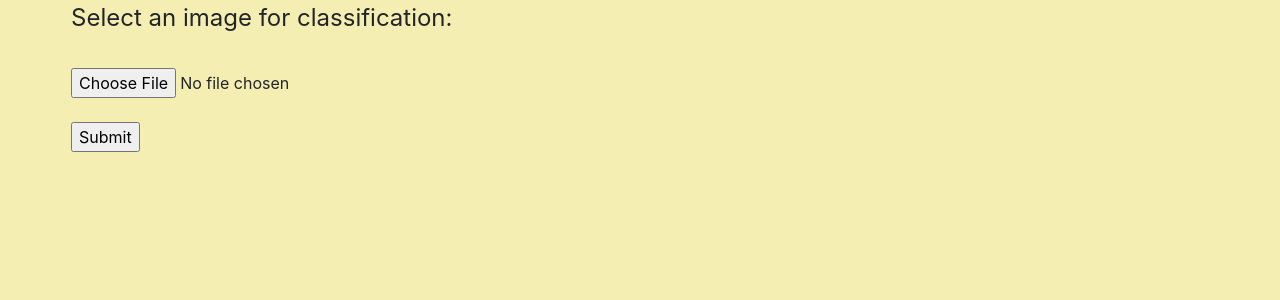
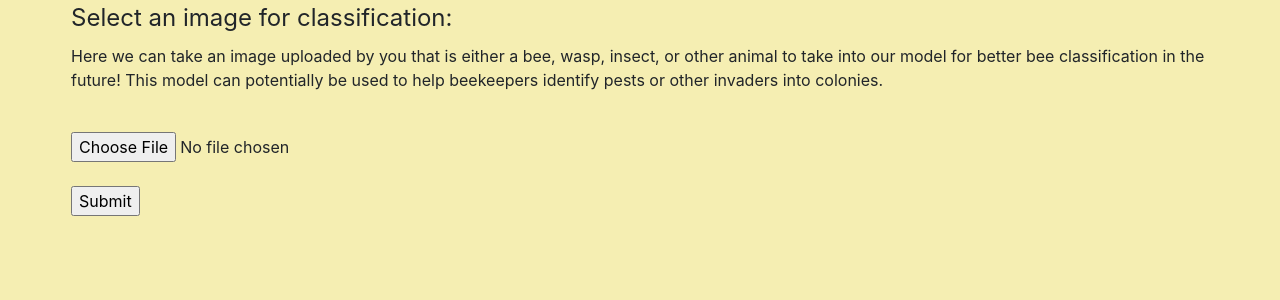
Before and after one commit to Apex8/better-than-a-bee, a Flask app: page /imgrecognition in a window 1280 px wide. Shown: the part 73-373 px from the top of the page. Run offline with Flask 2, Linux system fonts and the light colour scheme; some libraries are stand-ins or nearby versions.

Commit message:
blurb add

```diff
--- a/Templates/imgrecognition.html
+++ b/Templates/imgrecognition.html
@@ -59,6 +59,9 @@
                     <form method="POST" id="upload-form" enctype = 'multipart/form-data'>
                         <fieldset>
                             <legend>Select an image for classification:</legend>
+                            <p>
+                                Here we can take an image uploaded by you that is either a bee, wasp, insect, or other animal to take into our model for better bee classification in the future! This model can potentially be used to help beekeepers identify pests or other invaders into colonies.
+                            </p>
                             <br>
                             <input name="image" type="file" required id='image' accept=".jpeg, .jpg, .png, .jfif">
                             <br>
```
